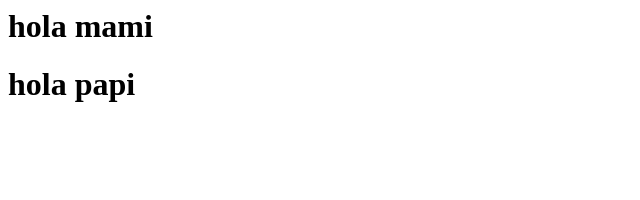
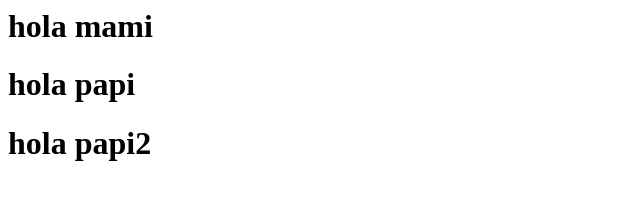
Before and after one commit to Albertgomez98/prueba-6, a plain HTML site: page index.html in a window 1280 px wide. Shown: the whole page, without its empty margins (0-640 px from the left). Drawn offline with Linux system fonts and the light colour scheme.

Commit message:
mi tercer commit

```diff
--- a/index.html
+++ b/index.html
@@ -1,2 +1,3 @@
 <h1>hola mami</h1>
 <h1>hola papi</h1>
+<h1>hola papi2</h1>
```
Also changed, not shown: priv.html (added, +1 -0 lines).
